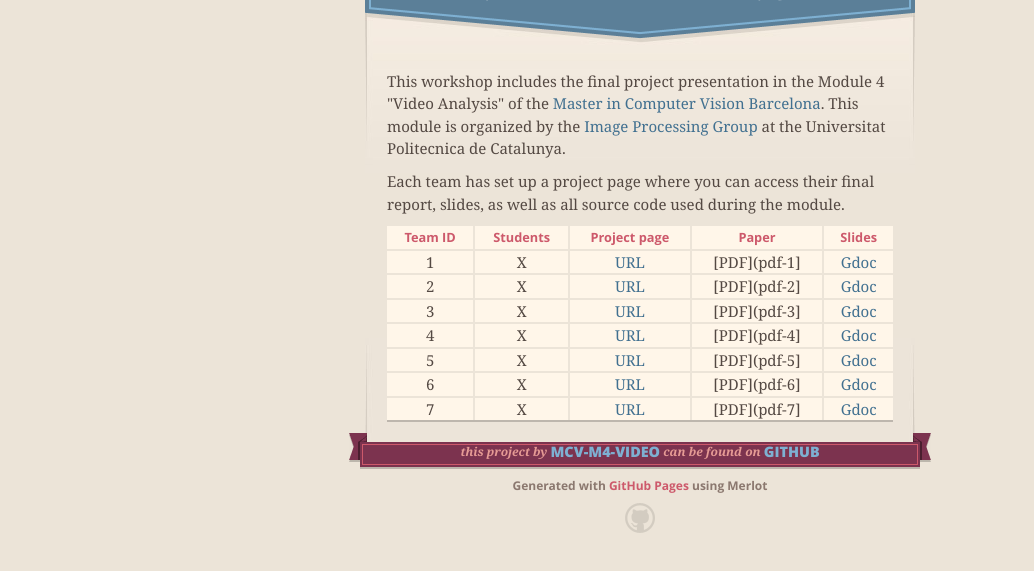
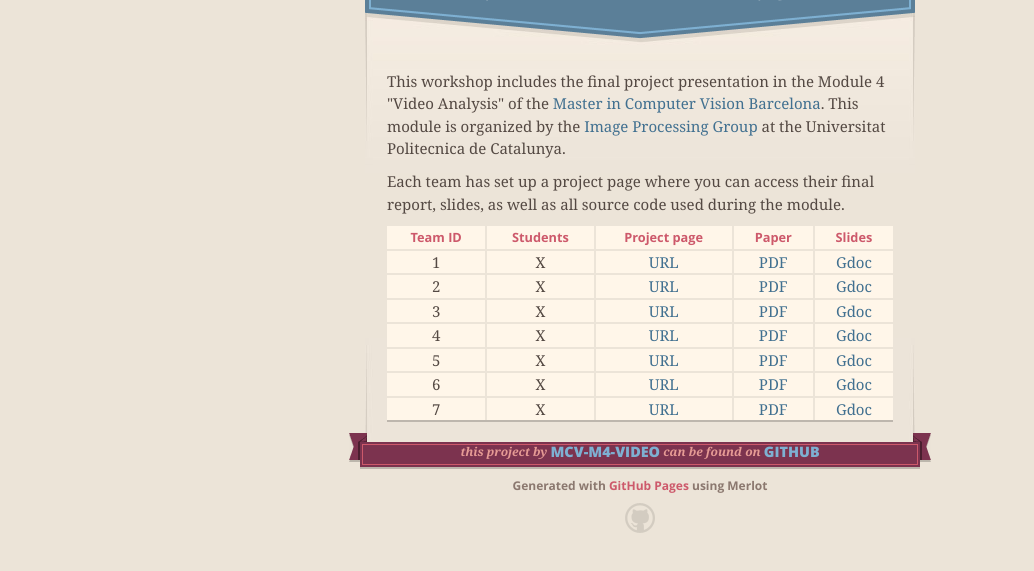
Before and after one commit to mcv-m4-video/class2016, a plain HTML site: page index.html in a window 1280 px wide. Shown: the part 209-780 px from the top of the page, without its empty margins (0-1034 px from the left). Drawn offline with nearby package versions, Linux system fonts and the light colour scheme.

```diff
--- a/index.html
+++ b/index.html
@@ -65,49 +65,49 @@
 <td align="center">1</td>
 <td align="center">X</td>
 <td align="center"><a href="url-1">URL</a></td>
-<td align="center">[PDF](pdf-1]</td>
+<td align="center"><a href="pdf-1">PDF</a></td>
 <td align="center"><a href="slides-1">Gdoc</a></td>
 </tr>
 <tr>
 <td align="center">2</td>
 <td align="center">X</td>
 <td align="center"><a href="url-2">URL</a></td>
-<td align="center">[PDF](pdf-2]</td>
+<td align="center"><a href="pdf-2">PDF</a></td>
 <td align="center"><a href="slides-2">Gdoc</a></td>
 </tr>
 <tr>
 <td align="center">3</td>
 <td align="center">X</td>
 <td align="center"><a href="url-3">URL</a></td>
-<td align="center">[PDF](pdf-3]</td>
+<td align="center"><a href="pdf-3">PDF</a></td>
 <td align="center"><a href="slides-3">Gdoc</a></td>
 </tr>
 <tr>
 <td align="center">4</td>
 <td align="center">X</td>
 <td align="center"><a href="url-4">URL</a></td>
-<td align="center">[PDF](pdf-4]</td>
+<td align="center"><a href="pdf-4">PDF</a></td>
 <td align="center"><a href="slides-4">Gdoc</a></td>
 </tr>
 <tr>
 <td align="center">5</td>
 <td align="center">X</td>
 <td align="center"><a href="url-5">URL</a></td>
-<td align="center">[PDF](pdf-5]</td>
+<td align="center"><a href="pdf-5">PDF</a></td>
 <td align="center"><a href="slides-5">Gdoc</a></td>
 </tr>
 <tr>
 <td align="center">6</td>
 <td align="center">X</td>
 <td align="center"><a href="url-6">URL</a></td>
-<td align="center">[PDF](pdf-6]</td>
+<td align="center"><a href="pdf-6">PDF</a></td>
 <td align="center"><a href="slides-6">Gdoc</a></td>
 </tr>
 <tr>
 <td align="center">7</td>
 <td align="center">X</td>
 <td align="center"><a href="url-7">URL</a></td>
-<td align="center">[PDF](pdf-7]</td>
+<td align="center"><a href="pdf-7">PDF</a></td>
 <td align="center"><a href="slides-7">Gdoc</a></td>
 </tr>
 </tbody>
```
Also changed, not shown: params.json (+1 -1 lines).
